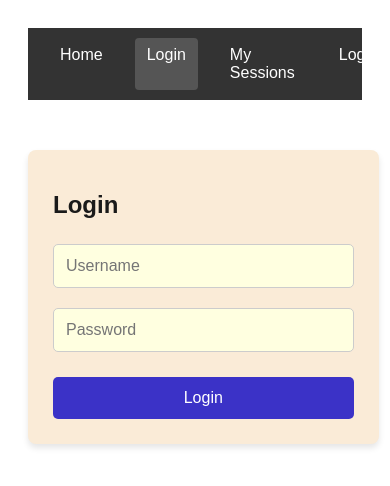
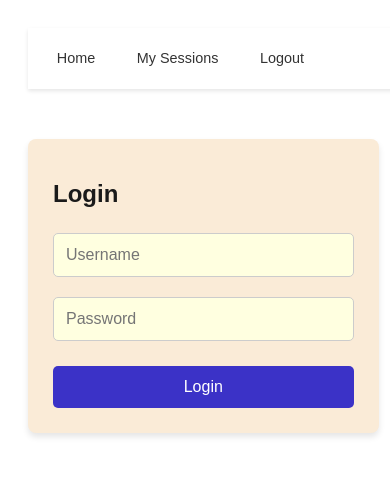
Before and after one commit to Namay77/SkillFund, a React (Vite) app in the folder frontend/: page /login in a window 390 px wide. Shown: the top 486 px of the page. Built offline with nearby package versions, Linux system fonts and the light colour scheme; the HTML template or start-up script is replaced by a standard one.

Commit message:
navbar update

```diff
--- a/frontend/src/App.jsx
+++ b/frontend/src/App.jsx
@@ -4,7 +4,6 @@ import {
   Routes,
   Route,
   Navigate,
-  NavLink,
 } from "react-router-dom";
 import Register from "./pages/Register";
 import Login from "./pages/Login";
@@ -12,7 +11,7 @@ import Home from "./pages/Home";
 import SessionManager from "./pages/SessionManager";
 import NotFound from "./pages/NotFound";
 import ProtectedRoute from "./components/ProtectedRoute";
-import "./styles/navbar.css";
+import Navbar from "./components/Navbar"; // Import the new Navbar component
 
 function Logout() {
   localStorage.clear();
@@ -28,22 +27,7 @@ function App() {
   return (
     <>
       <BrowserRouter>
-        <nav className="navbar">
-          {" "}
-          {/* Navigation bar */}
-          <NavLink to="/" className="nav-link">
-            Home
-          </NavLink>
-          <NavLink to="/login" className="nav-link">
-            Login
-          </NavLink>
-          <NavLink to="/mysessions" className="nav-link">
-            My Sessions
-          </NavLink>
-          <NavLink to="/logout" className="nav-link">
-            Logout
-          </NavLink>
-        </nav>
+        <Navbar /> {/* Use the Navbar component here */}
         <Routes>
           <Route
             path="/"
--- /dev/null
+++ b/frontend/src/components/Navbar.jsx
@@ -0,0 +1,21 @@
+import React from 'react';
+import { NavLink } from 'react-router-dom';
+import '../styles/navbar.css';
+
+function Navbar() {
+  return (
+    <nav className="navbar">
+      <NavLink to="/" className="nav-link">
+        Home
+      </NavLink>
+      <NavLink to="/mysessions" className="nav-link">
+        My Sessions
+      </NavLink>
+      <NavLink to="/logout" className="nav-link">
+        Logout
+      </NavLink>
+    </nav>
+  );
+}
+
+export default Navbar;
--- a/frontend/src/styles/navbar.css
+++ b/frontend/src/styles/navbar.css
@@ -1,21 +1,58 @@
 .navbar {
-  background-color: #333;
-  padding: 10px 20px;
+  background-color: white;
+  padding: 1rem 2rem;
+  box-shadow: 0 2px 4px rgba(0, 0, 0, 0.1);
+  position: sticky;
+  top: 0;
+  z-index: 1000;
   display: flex;
-  gap: 20px;
+  align-items: center;
+  gap: 2rem;
+  width: 100%;
 }
 
 .nav-link {
-  color: white;
+  color: #333;
   text-decoration: none;
-  padding: 8px 12px;
+  font-size: 1rem;
+  font-weight: 500;
+  padding: 0.5rem 1rem;
   border-radius: 4px;
+  transition: all 0.3s ease;
 }
 
 .nav-link:hover {
-  background-color: #555;
+  color: #000;
+  background-color: #f5f5f5;
 }
 
+/* Style for active link */
 .nav-link.active {
-  background-color: #555;
+  color: #000;
+  font-weight: 600;
+  position: relative;
 }
+
+.nav-link.active::after {
+  content: '';
+  position: absolute;
+  bottom: -2px;
+  left: 1rem;
+  right: 1rem;
+  height: 2px;
+  background-color: #000;
+}
+
+/* Responsive design */
+@media (max-width: 768px) {
+  .navbar {
+    padding: 1rem;
+    flex-wrap: wrap;
+    gap: 1rem;
+  }
+
+  .nav-link {
+    font-size: 0.9rem;
+    padding: 0.4rem 0.8rem;
+  }
+}
```
Also changed, not shown: 1 other file (tests, documents, lock files or other folders).
